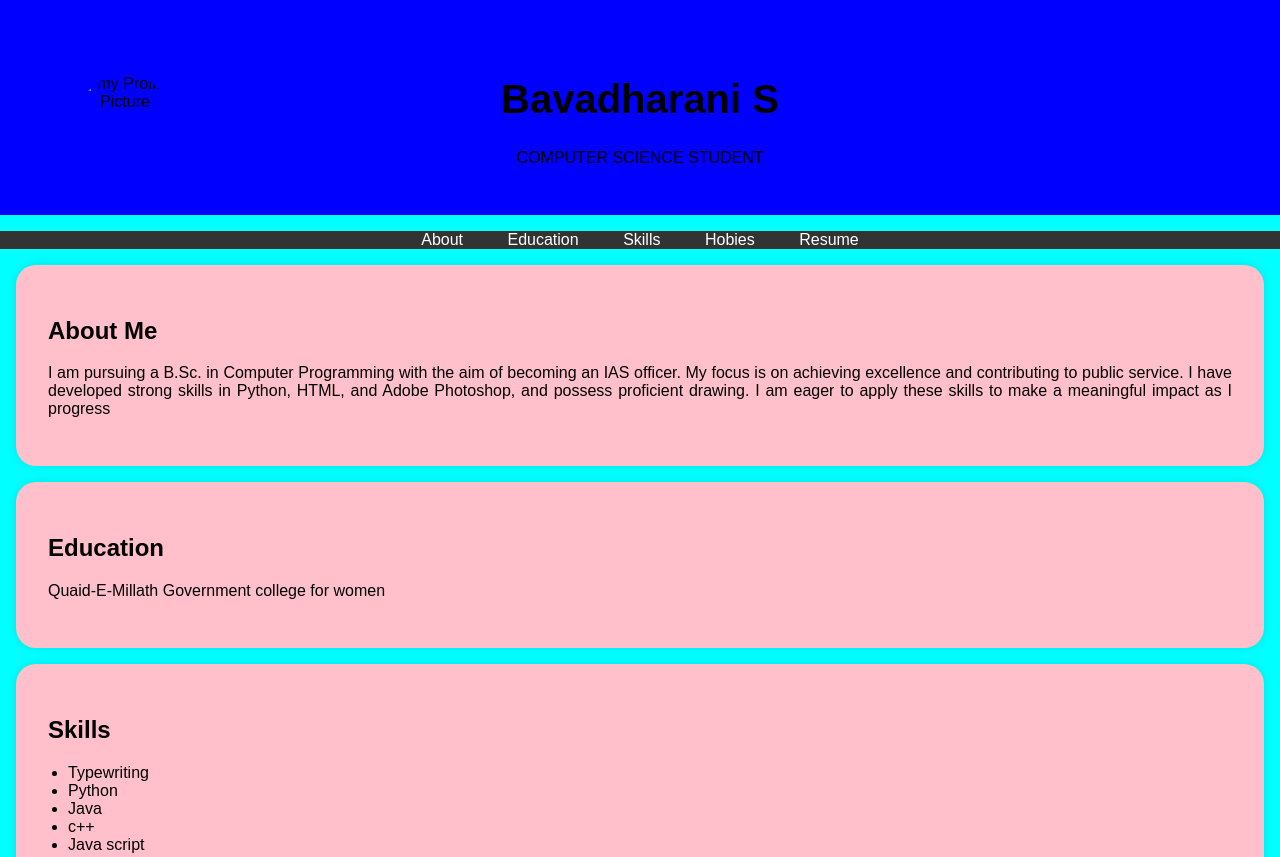
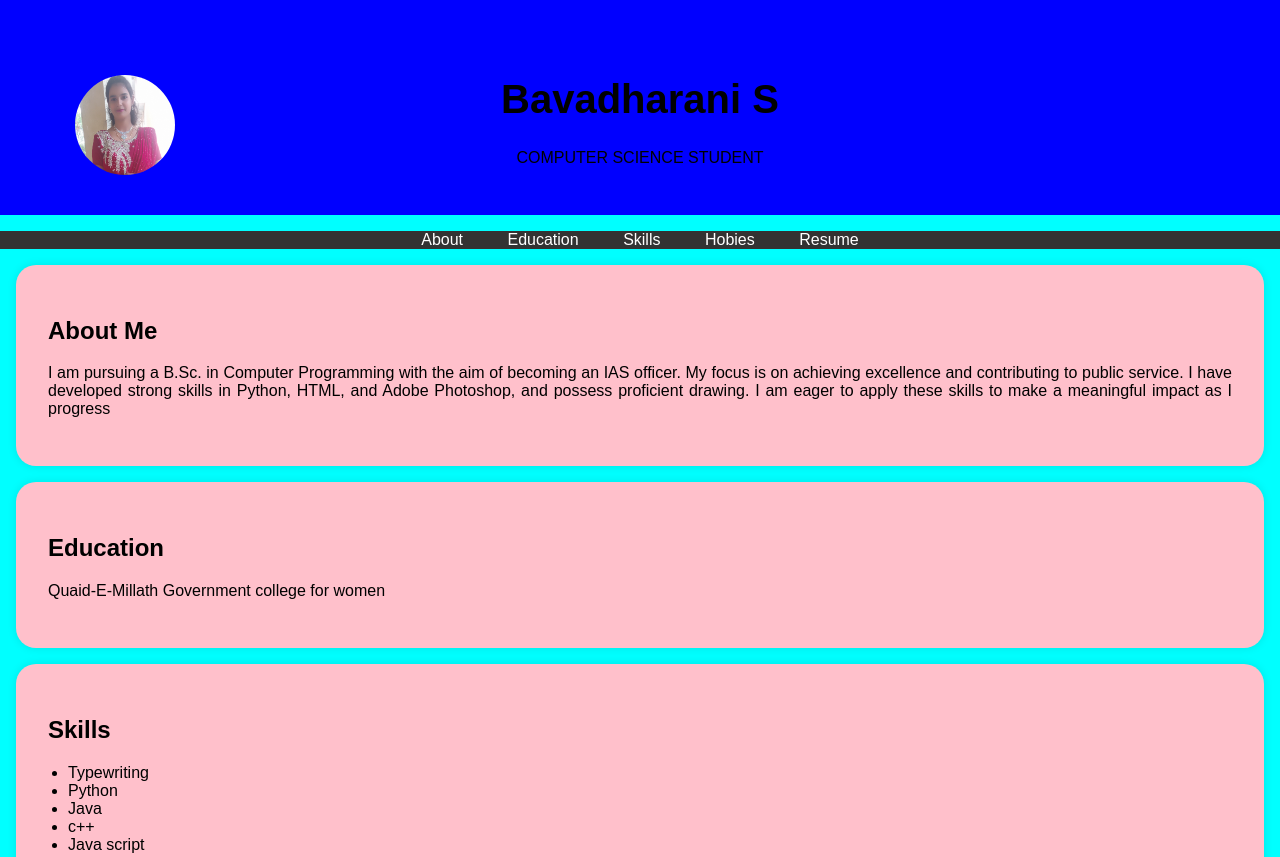
Before and after one commit to bavadharani-10/digital-portfolio, a plain HTML site: page index.html in a window 1280 px wide. Shown: the top 857 px of the page. Drawn offline with Linux system fonts and the light colour scheme.

Commit message:
index.html

```diff
--- a/index.html
+++ b/index.html
@@ -95,7 +95,7 @@
     <header>
         <div class="header-content">
             <!-- Add your profile picture here -->
-            <img src="/storage/emulated/0/DCIM/Camera/IMG_20250320_12056.jpg"alt="my Profile Picture" class="profile-picture">
+            <img src="IMG_20250320_120656.jpg"alt="my Profile Picture" class="profile-picture">
             <br>
             <h1>Bavadharani S
             </h1>
```
